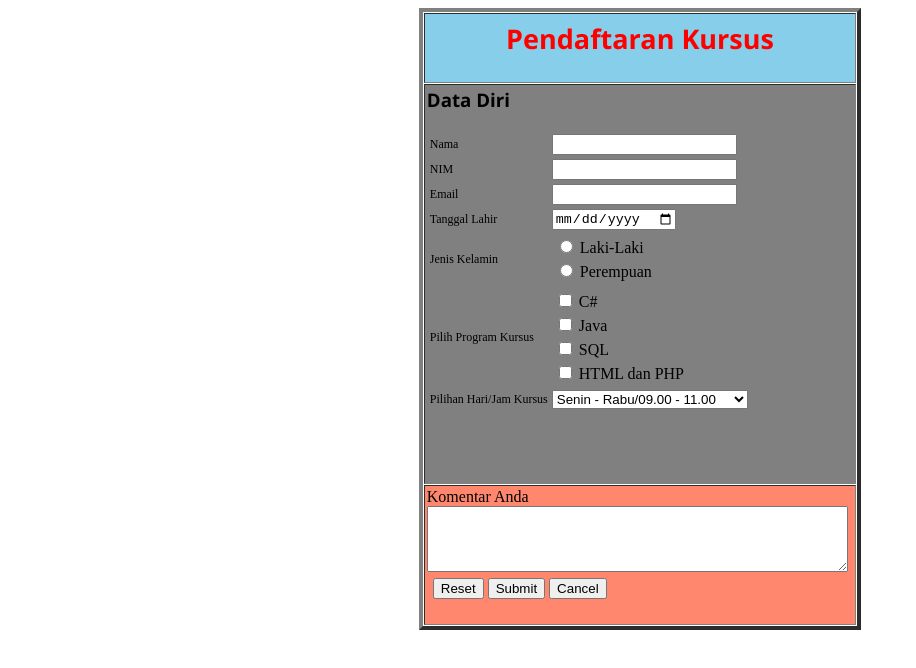
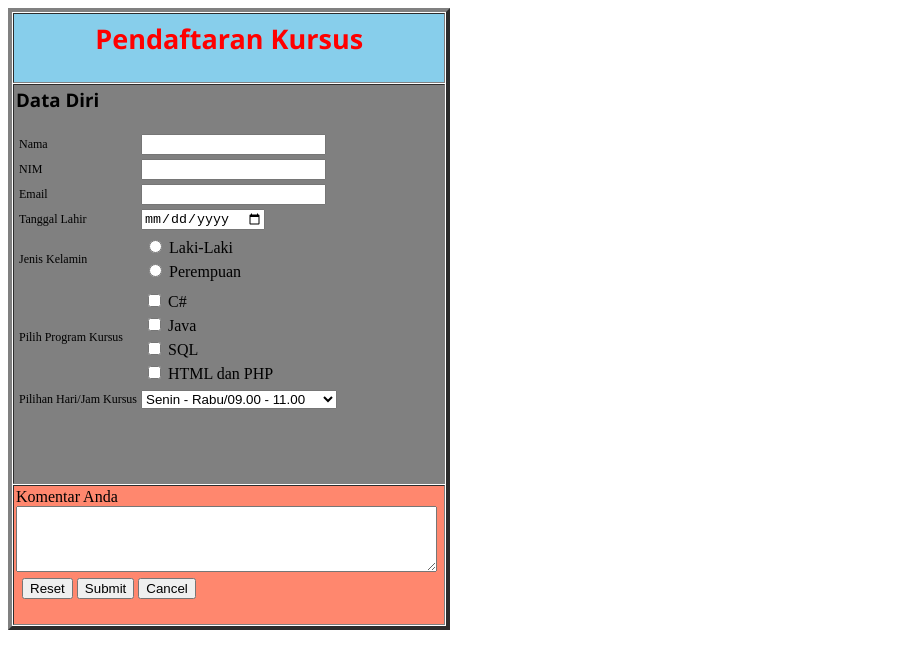
Before and after one commit to AeronTj/Praktikum-Pemrograman-Web, a plain HTML site: page Modul 3/PRAK308.html in a window 1280 px wide. Shown: the whole page, without its empty margins (0-916 px from the left). Drawn offline with Linux system fonts and the light colour scheme.

Commit message:
Update PRAK308.html

```diff
--- a/Modul 3/PRAK308.html
+++ b/Modul 3/PRAK308.html
@@ -8,7 +8,7 @@
     <title> Pendaftaran </title>
 </head>
 <body>
-    <table align="center" width="35%" cellspacing="1" cellpadding="2" border="4">
+    <table align="left" width="35%" cellspacing="1" cellpadding="2" border="4">
         <tr height="70" bgcolor="skyblue">
             <th align="center" colspan="3" valign="middle"><h1>Pendaftaran Kursus</h1></th>
         </tr>
```
